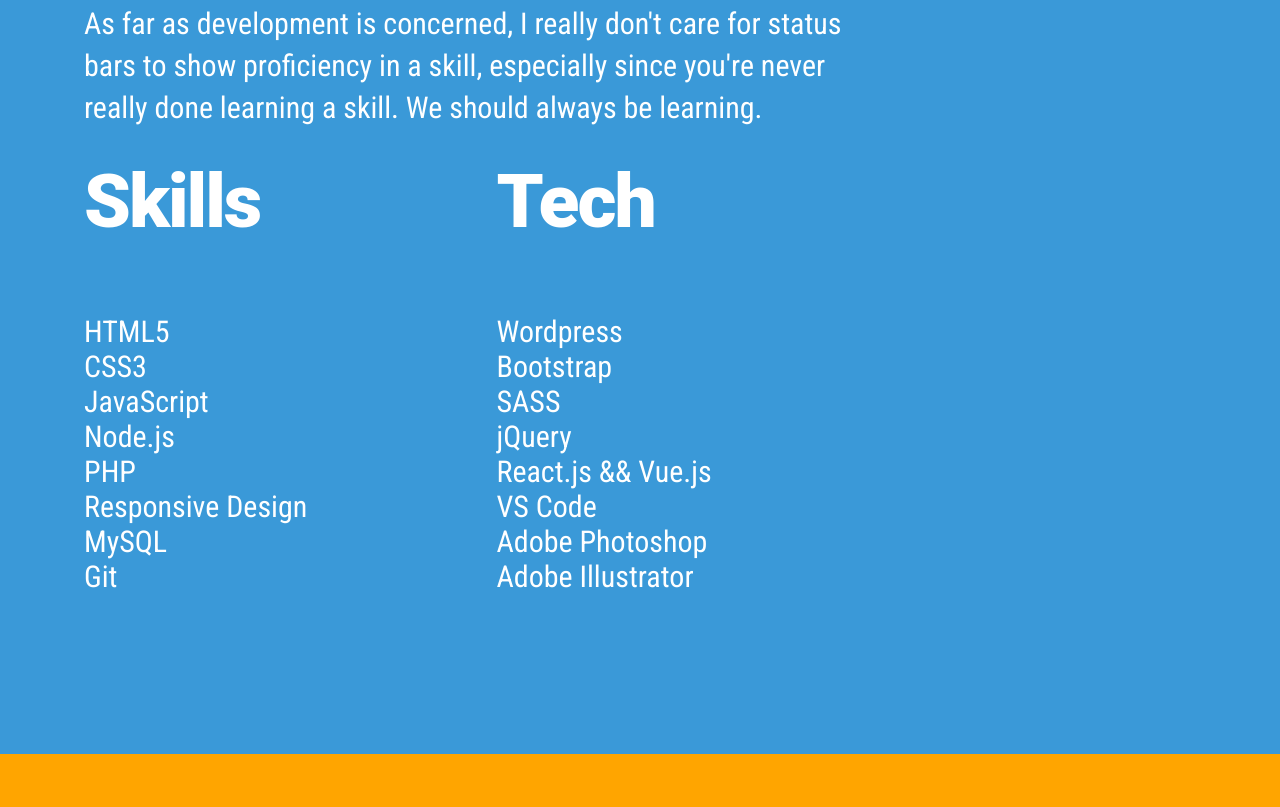
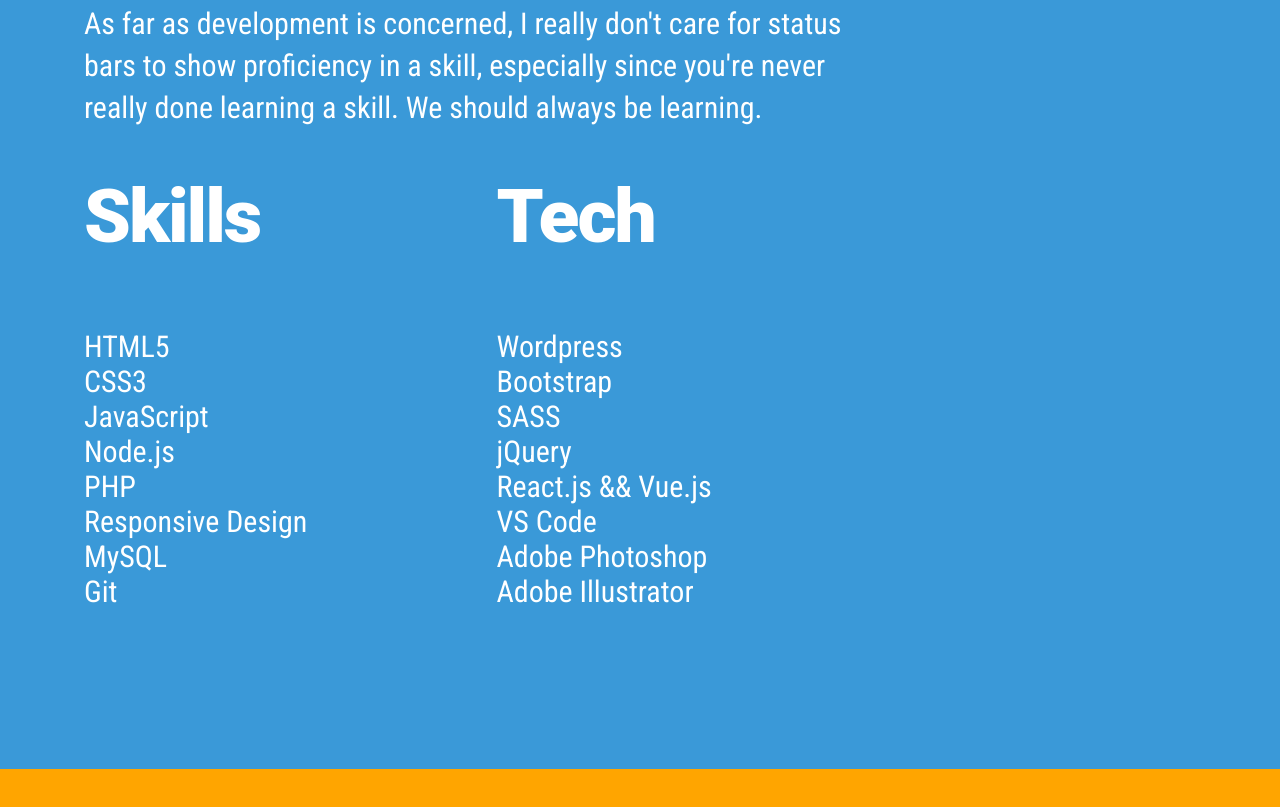
Before and after one commit to kyleofwilliams/kyleofwilliams.github.io, a plain HTML site: page index.html in a window 1280 px wide. Shown: the part 3616-4423 px from the top of the page. Drawn offline with Linux system fonts and the light colour scheme.

Commit message:
spacing
pixel addition to skillsntech class

```diff
--- a/style.css
+++ b/style.css
@@ -423,7 +423,7 @@ p a:hover {
 }
 
 .skillsntech {
-  padding-top: 35px;
+  padding-top: 50px;
   display: grid;
   grid-gap: 25px;
   grid-template-columns: repeat(auto-fit, minmax(200px, 1fr));
```
